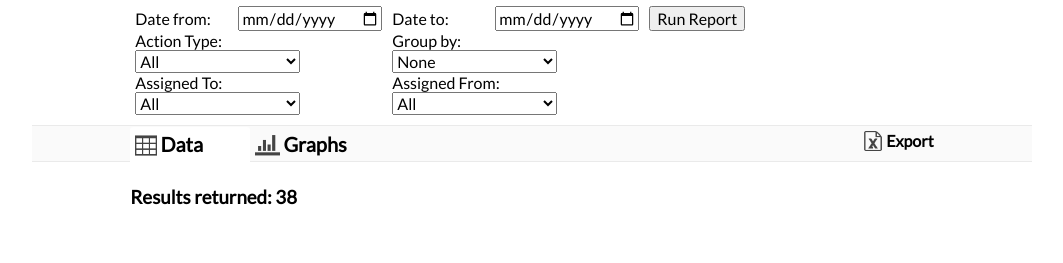
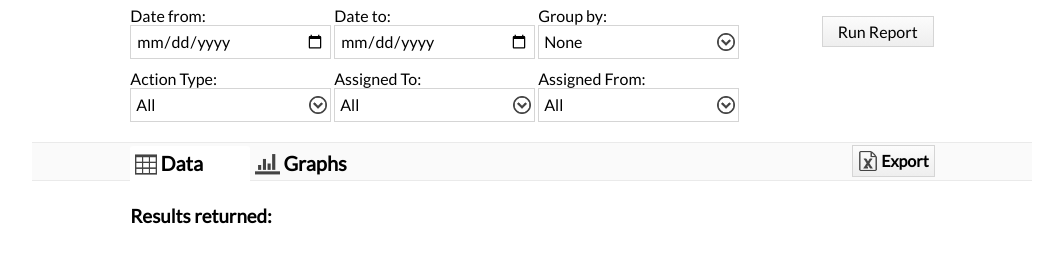
Before and after one commit to finalsite/paratureanalytics, a website: page frontend_dev/source/index.html in a window 1280 px wide. Shown: the part 63-326 px from the top of the page, without its empty margins (108-1171 px from the left). Drawn offline with Linux system fonts and the light colour scheme; a web font is replaced by a local one.

Commit message:
feat: add custom style/hooks for form inputs

```diff
--- a/frontend_dev/source/css/main.css
+++ b/frontend_dev/source/css/main.css
@@ -48,6 +48,9 @@ td {
   width: 200px;
 }
 
+td {
+  font-size: 14px;
+}
 
 
 
@@ -57,7 +60,7 @@ td {
 \* -------------------------------- */
 
 .form {
-  margin: 10px 5px;
+  margin: 10px 0;
 
 }
 
@@ -65,8 +68,8 @@ td {
   vertical-align: top;
 }
 
-.form__row--additional {
-  padding-top: 20px;
+.form__row {
+  padding-bottom: 10px;
 }
 
 .form_section {
@@ -84,16 +87,61 @@ td {
   width: 32%;
 }
 
+.form__section.form__section--four-col {
+  display: inline-block;
+  width: 25%;
+}
+
+.form__section.form__section--four-col:last-child {
+  float: right;
+  width: 23%;
+}
 .form__label {
   display: inline-block;
   min-width: 100px;
+  width: 100%;
 }
 
-.form__select {
-  min-width: 165px;
+.input,
+.select {
+  background: transparent;
+  border: 1px solid #d5d5d5;
+  padding: 5px;
+  font-size: 16px;
+  line-height: 1;
+  border-radius: 0;
+  height: 34px;
+  width: 100%;
+  -webkit-appearance: none;
 }
 
+.select {
+  background: url('../images/circle-down.png') no-repeat calc(100% - 3px) transparent;
+  background-size: 18px 18px;
+  padding-right: 24px;
+}
+.form__input {
+  width: 100%;
+}
 
+.button {
+  background-color: #eee;
+  background-image: linear-gradient(#fcfcfc, #eee);
+  border: 1px solid #d5d5d5;
+  cursor: pointer;
+  display: inline-block;
+  margin: 10px 0;
+  padding: 5px 15px;
+  transition: .25s;
+  vertical-align: middle;
+  white-space: nowrap;
+}
+
+.button:hover {
+  background-color: #ddd;
+  background-image: linear-gradient(#eee, #ddd);
+  border-color: #ccc;
+}
 
 
 
@@ -103,13 +151,14 @@ td {
 
 .results__nav {
   position: relative;
-  height: 35px;
+  height: 37px;
 }
 .results__export {
   cursor: pointer;
+  margin-top: 2px;
   padding: 5px;
   position: absolute;
-  right: 0;
+  right: 4px;
   top: 0;
   z-index: 100;
 }
--- a/frontend_dev/source/index.html
+++ b/frontend_dev/source/index.html
@@ -52,12 +52,37 @@
 
           <div class="form__row">
 
-            <div class="form__section form__section--three-col">
+            <div class="form__section form__section--four-col">
               <label class="form__label" for="dateMin">Date from:</label>
-              <input type="date" id="dateMin" name="dateMin">
+              <input class="input" type="date" id="dateMin" name="dateMin">
+            </div>
 
+            <div class="form__section form__section--four-col">
+              <label class="form__label" for="dateMax">Date to:</label>
+              <input class="input" type="date" id="dateMax" name="dateMax">
+            </div>
+
+            <div class="form__section form__section--four-col">
+              <label class="form__label" for="groupBy">Group by:</label>
+              <select class="select" name="groupBy" id="groupBy">
+                <option value="none">None</option>
+                <option value="year">Year</option>
+                <option value="month">Month</option>
+                <option value="day">Day</option>
+              </select>
+            </div>
+
+            <div class="form__section form__section--four-col text--right">
+              <input class="button" type="submit" value="Run Report">
+            </div>
+
+          </div>
+
+          <div class="form__row">
+
+            <div class="form__section form__section--four-col">
               <label class="form__label" for="actionType">Action Type:</label>
-              <select class="form__select" name="actionType" id="actionType">
+              <select class="select" name="actionType" id="actionType">
                 <option value="all">All</option>
                 <option value="1 Star Ticket Rating">1 Star Ticket Rating</option>
                 <option value="2 Star Ticket Rating">2 Star Ticket Rating</option>
@@ -67,30 +92,9 @@
               </select>
             </div>
 
-            <div class="form__section form__section--three-col">
-              <label class="form__label" for="dateMax">Date to:</label>
-              <input type="date" id="dateMax" name="dateMax">
-
-              <label class="form__label" for="groupBy">Group by:</label>
-              <select class="form__select" name="groupBy" id="groupBy">
-                <option value="none">None</option>
-                <option value="year">Year</option>
-                <option value="month">Month</option>
-                <option value="day">Day</option>
-              </select>
-            </div>
-
-            <div class="form__section form__section--three-col">
-              <input type="submit" value="Run Report">
-            </div>
-
-          </div>
-
-          <div class="form__row">
-
-            <div class="form__section form__section--three-col">
+            <div class="form__section form__section--four-col">
               <label class="form__label" for="assignedTo">Assigned To:</label>
-              <select class="form__select" name="assignedTo" id="assignedTo">
+              <select class="select" name="assignedTo" id="assignedTo">
                 <option value="all">All</option>
                 <option value="Joel Colucci">Joel Colucci</option>
                 <option value="Tyler Sivavec">Tyler Sivavec</option>
@@ -101,9 +105,9 @@
               </select>
             </div>
 
-            <div class="form__section form__section--three-col">
+            <div class="form__section form__section--four-col">
               <label class="form__label" for="assignedFrom">Assigned From:</label>
-              <select class="form__select" name="assignedFrom" id="assignedFrom">
+              <select class="select" name="assignedFrom" id="assignedFrom">
                 <option value="all">All</option>
                 <option value="Joel Colucci">Joel Colucci</option>
                 <option value="Tyler Sivavec">Tyler Sivavec</option>
@@ -114,7 +118,7 @@
               </select>
             </div>
 
-            <div class="form__section form__section--three-col"></div>
+            <div class="form__section form__section--four-col"></div>
 
           </div>
 
@@ -129,7 +133,7 @@
       <div class="grid__col-1"></div>
 
       <div class="grid__col-10 results__nav">
-        <div class="results__export">
+        <div class="results__export button">
           <img class="export__icon" src="images/file-excel.png">
           <h4 class="export__name">Export</h4>
         </div>
@@ -150,10 +154,8 @@
             </div>
 
             <div class="tab__content">
-              <h3>Results returned: 38</h3>
-              <table id="headers">
-
-              </table>
+              <h3>Results returned: <span id="total"></span></h3>
+              <table id="headers"></table>
               <table id="results"></table>
             </div>
           </div>
```
Also changed, not shown: frontend_dev/build/css/main.css, frontend_dev/build/images/circle-down.png (added), frontend_dev/build/index.html, frontend_dev/source/images/circle-down.png (added).
